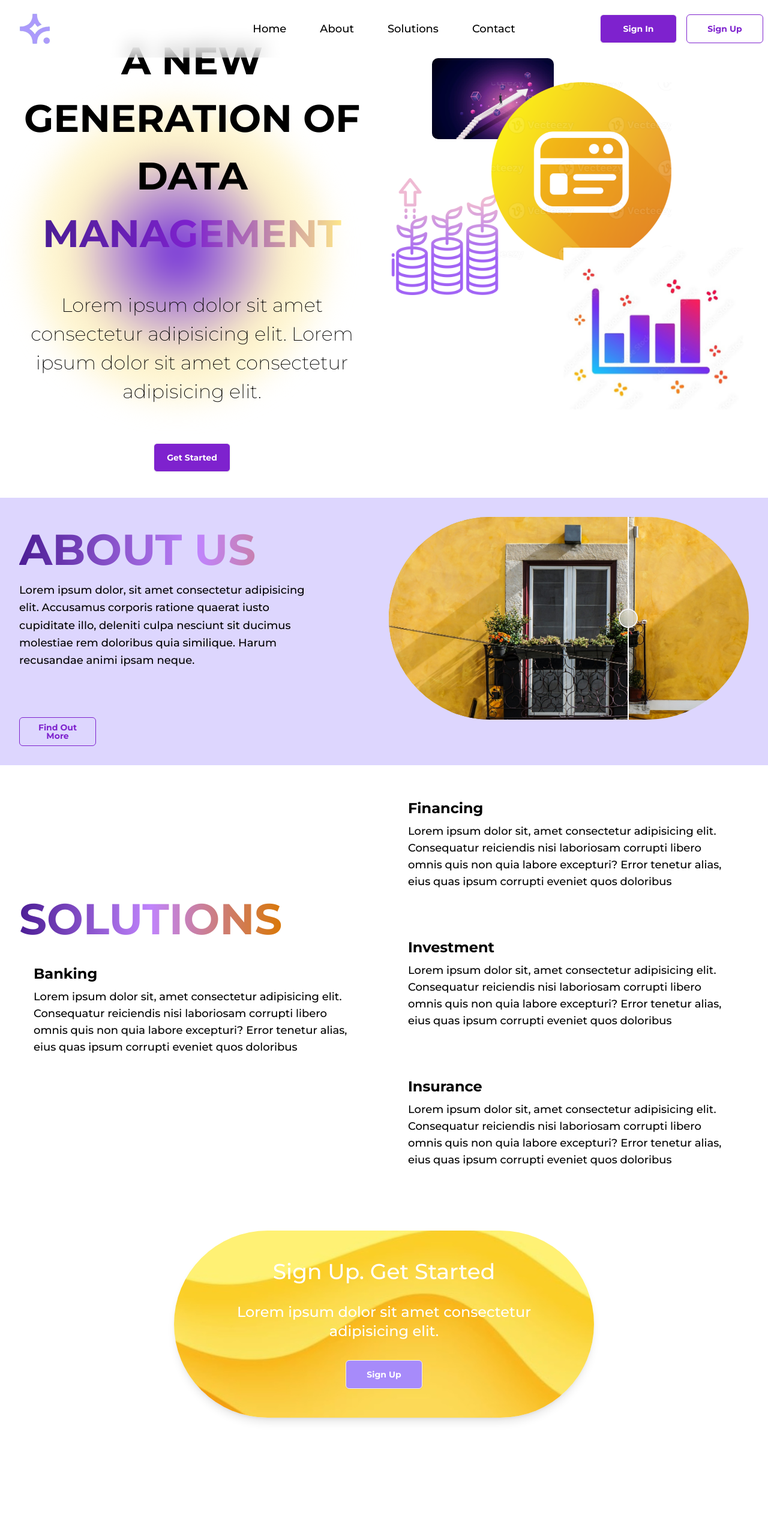
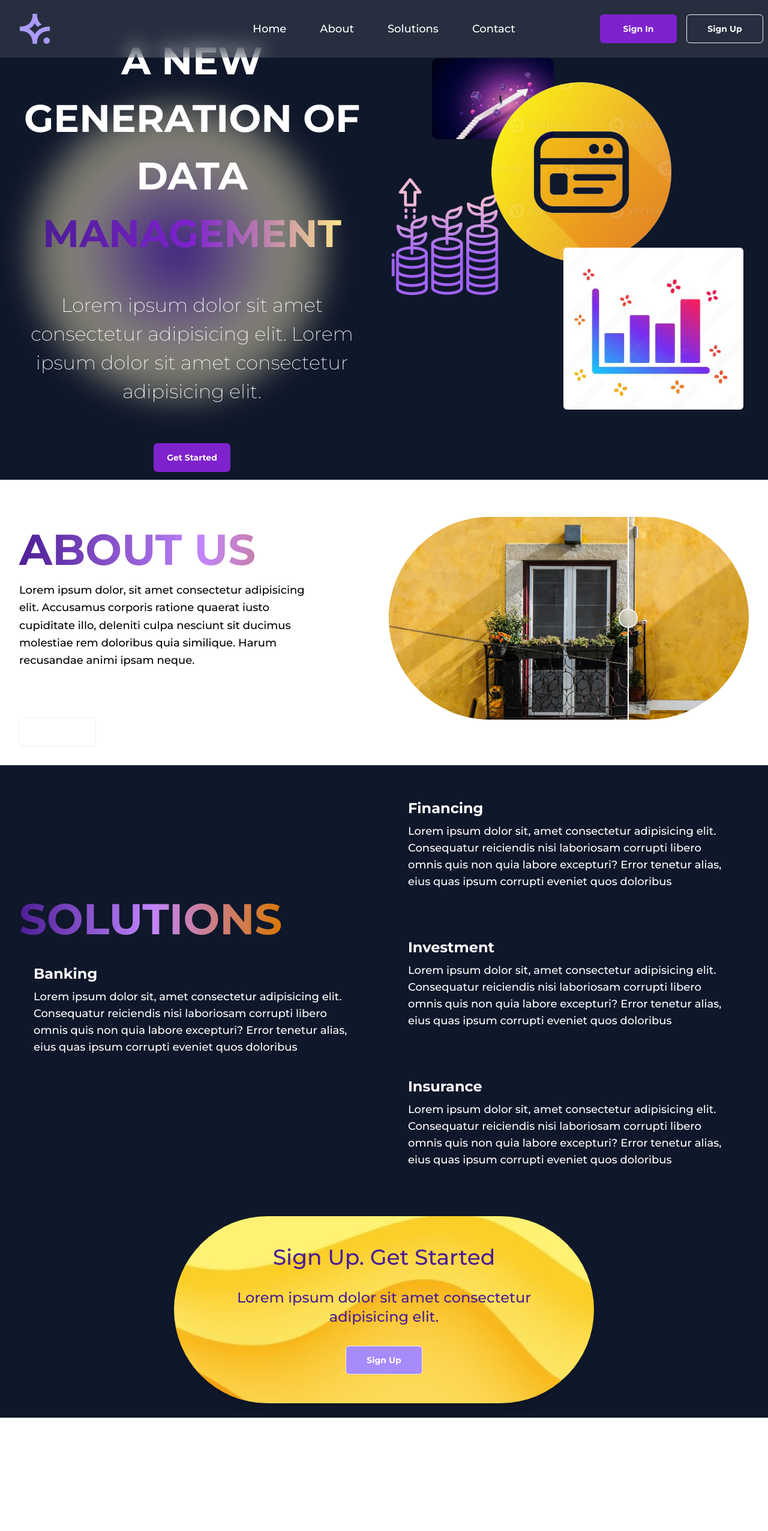
Before and after one commit to MVCorreas/Fapro-Challenge, a Next.js app: page / in a window 1280 px wide. Shown: the top 2553 px of the page at 60% size. Built offline with nearby package versions, Linux system fonts and the light colour scheme.

Commit message:
Styles landing with bg color darker

```diff
--- a/src/app/components/About.jsx
+++ b/src/app/components/About.jsx
@@ -14,7 +14,7 @@ export const AboutSection = () => {
   return (
     <section
     ref={(el) => (sectionsRef.current[0] = el)}
-      className="opacity-0 translate-y-10 animate-slideUp bg-violet-200 h-90vh text-white "
+      className="opacity-0 translate-y-10 animate-slideUp h-90vh text-white "
       id="about"
     >
       <div className="grid grid-cols-1 md:grid-cols-2 gap-4 p-8">
--- a/src/app/components/Footer.jsx
+++ b/src/app/components/Footer.jsx
@@ -1,6 +1,6 @@
 export const Footer = () => {
     return (
-        <footer className="footer footer-center bg-neutral text-neutral-content rounded p-10">
+        <footer className="footer footer-center bg-[#0f172a] text-neutral-content rounded p-10">
   <nav className="grid grid-flow-col gap-4">
     <a className="link link-hover">About us</a>
     <a className="link link-hover">Contact</a>
--- a/src/app/components/HeroSection/HeroSection.jsx
+++ b/src/app/components/HeroSection/HeroSection.jsx
@@ -16,10 +16,10 @@ export const HeroSection = () => {
   return (
     <section className={styles.section} id="hero">
 
-      <div className="bg-[radial-gradient(ellipse_at_center,_var(--tw-gradient-stops))] from-violet-700 via-amber-100 to-transparent rounded-full h-[500px] w-[500px] z-0 blur-xl absolute top-1/8 -left-1 ml-[50px] transform -translate-x-1/8 -translate-1/2"></div>
+      <div className="bg-[radial-gradient(ellipse_at_center,_var(--tw-gradient-stops))] from-violet-700 via-amber-100 to-transparent rounded-full h-[500px] w-[500px] z-0 blur-xl opacity-50 absolute top-1/8 -left-1 ml-[50px] transform -translate-x-1/8 -translate-1/2"></div>
 
       <div className="w-1/2 relative flex flex-col items-center z-10">
-        <h1 className={`${styles.heroTitle} text-black mb-4 text-3xl sm:text-5xl lg:text-8xl lg:leading-normal font-bold-700`} style={{ fontWeight: '700' }}>
+        <h1 className={`${styles.heroTitle} text-white mb-4 text-3xl sm:text-5xl lg:text-8xl lg:leading-normal font-bold-700`} style={{ fontWeight: '700' }}>
           A NEW GENERATION OF DATA {''}
           <span className="text-transparent bg-clip-text bg-gradient-to-r from-violet-900 via-purple-700 to-amber-200">
             MANAGEMENT
@@ -54,7 +54,7 @@ export const HeroSection = () => {
 
         <div className="col-span-2 relative -ml-10 mt-10 z-10">
           <Image
-            src='/HeroImage6.webp'
+            src='/HeroImage6.png'
             alt='hero1'
             width={300}
             height={300}
@@ -81,7 +81,7 @@ export const HeroSection = () => {
             width={300}
             height={300}
             priority
-            className={`${styles.heroTitle} object-cover`}
+            className={`${styles.heroTitle} object-cover rounded-md `}
           />
         </div>
       </div>
--- a/src/app/components/HeroSection/HeroSection.module.css
+++ b/src/app/components/HeroSection/HeroSection.module.css
@@ -1,6 +1,7 @@
 .section {
   padding-top: 40px;
-  color: black;
+  color: white;
+  background-color: #0f172a;
 
   height: 100vh;
   box-sizing: border-box;
--- a/src/app/components/NavBar.jsx
+++ b/src/app/components/NavBar.jsx
@@ -34,7 +34,7 @@ export const NavBar = () => {
   };
 
   return (
-    <div className="navbar fixed top-0 left-0 right-0 z-50 bg-white bg-opacity-50 backdrop-blur-lg h-24  z-10">
+    <div className="navbar fixed top-0 left-0 right-0 z-50 bg-white bg-opacity-10 backdrop-blur-lg h-24  z-10">
       <div className="navbar-start">
         <div className="dropdown">
           <div tabIndex={0} role="button" className="btn btn-ghost lg:hidden">
@@ -62,7 +62,7 @@ export const NavBar = () => {
         />
       </div>
       <div className="navbar-center hidden lg:flex">
-        <ul className="menu menu-horizontal px-1 justify-between space-x-6 text-black text-lg">
+        <ul className="menu menu-horizontal px-1 justify-between space-x-6 text-white text-lg">
           {navLinks.map((link) => (
             <li key={link.path}>
               <a href={link.path}>{link.title}</a>
--- a/src/app/components/Solutions.jsx
+++ b/src/app/components/Solutions.jsx
@@ -38,7 +38,7 @@ export const SolutionsSection = () => {
   return (
     <section
       ref={(el) => (sectionsRef.current[1] = el)}
-      className="opacity-0 translate-y-10 animate-slideUp mb-20"
+      className="opacity-0 translate-y-10 animate-slideUp mb-20 bg-[#0f172a]"
       id="solutions"
     >
       <div className="grid grid-cols-1 md:grid-cols-2 gap-8 p-8">
@@ -47,22 +47,22 @@ export const SolutionsSection = () => {
             SOLUTIONS
           </h2>
           <div className="p-6">
-            <h3 className="text-2xl font-bold">{solutions[0].title}</h3>
-            <p className="text-lg mt-2">{solutions[0].description}</p>
+            <h3 className="text-2xl font-bold text-white">{solutions[0].title}</h3>
+            <p className="text-lg mt-2 text-white">{solutions[0].description}</p>
           </div>
         </div>
         <div className="grid grid-cols-1 gap-8">
           {solutions.slice(1).map((sol) => (
             <div key={sol.id} className="p-6">
-              <h3 className="text-2xl font-bold">{sol.title}</h3>
-              <p className="text-lg mt-2">{sol.description}</p>
+              <h3 className="text-2xl font-bold text-white">{sol.title}</h3>
+              <p className="text-lg mt-2 text-white">{sol.description}</p>
             </div>
           ))}
         </div>
       </div>
-      <div className="flex justify-center mt-12">
+      <div className="flex justify-center mt-6">
         <div
-          className="w-[700px] h-full mx-auto p-12 rounded-full shadow-lg flex flex-col justify-between items-center text-center"
+          className="w-[700px] h-full mx-auto p-12 rounded-full shadow-lg flex flex-col justify-between items-center text-center mb-6"
           style={{
             backgroundImage: "url('/BackgroundCard.jpg')",
             backgroundSize: "cover",
@@ -72,8 +72,8 @@ export const SolutionsSection = () => {
           }}
         >
           <div className="text-white flex flex-col items-center">
-            <h2 className="text-4xl mb-8">Sign Up. Get Started</h2>
-            <p className="mb-8 text-2xl">
+            <h2 className="text-4xl mb-8 text-violet-900">Sign Up. Get Started</h2>
+            <p className="mb-8 text-2xl text-violet-900">
               Lorem ipsum dolor sit amet consectetur adipisicing elit.
             </p>
           </div>
--- a/src/app/utility/Buttons.jsx
+++ b/src/app/utility/Buttons.jsx
@@ -1,6 +1,6 @@
 export const MainButton = ({name, onClick}) => {
   return (
-    <button  onClick={onClick} className=" btn w-32 bg-purple-700 hover:bg-violet-400  text-white rounded-md">
+    <button  onClick={onClick} className=" btn btn-ghost w-32 bg-purple-700 hover:bg-violet-400  text-white rounded-md">
       {name}
     </button>
   );
@@ -8,7 +8,7 @@ export const MainButton = ({name, onClick}) => {
 
 export const OutlinedButton = ({name, onClick}) => {
   return (
-    <button  onClick={onClick} className=" btn w-32 btn-outline hover:bg-violet-400  text-purple-700 rounded-md">
+    <button  onClick={onClick} className=" btn w-32  bg-transparent  text-white hover:bg-violet-400  text-purple-700 rounded-md">
       {name}
     </button>
   );
```
Also changed, not shown: public/HeroImage6.png (added).
